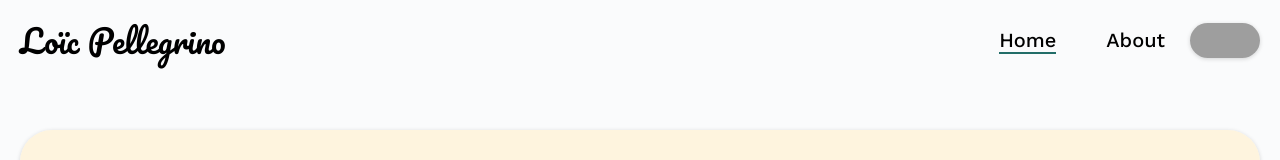
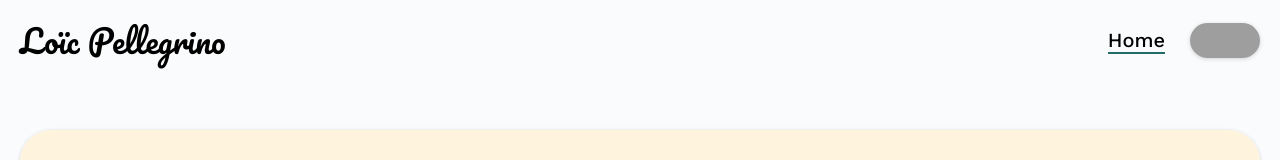
Before and after one commit to BetaPeche/MonPortfolio, a React (Vite) app: page / in a window 1280 px wide. Shown: the top 160 px of the page. Built offline with nearby package versions, Linux system fonts and the light colour scheme; grey boxes are pictures that could not be loaded.

Commit message:
Delete link

```diff
--- a/src/components/Header.tsx
+++ b/src/components/Header.tsx
@@ -31,16 +31,6 @@ const Header = () => {
                             Home
                         </NavLink>
                     </li>
-                    <li>
-                        <NavLink
-                            to="/about"
-                            className={(nav) =>
-                                nav.isActive ? 'active-link' : ''
-                            }
-                        >
-                            About
-                        </NavLink>
-                    </li>
                 </ul>
                 <button
                     className={theme === 'dark' ? 'dark' : 'light'}
```
